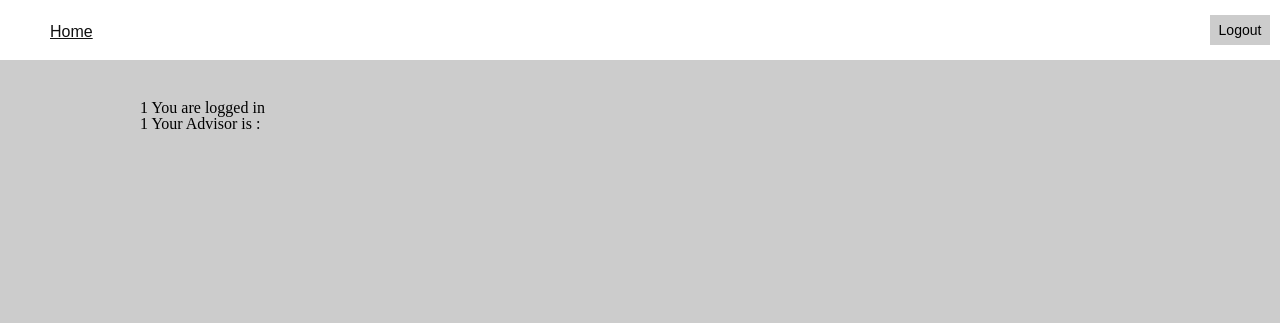
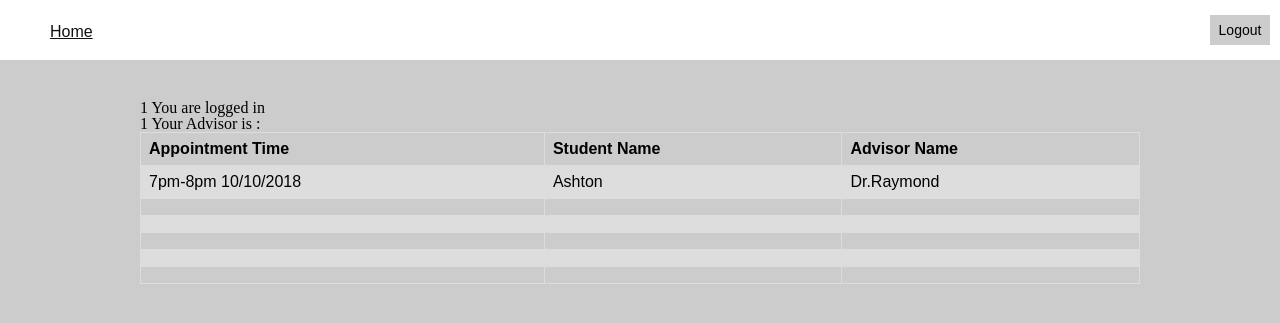
Before and after one commit to ashtondex/AppointmentsWebsite, a PHP site: page / in a window 1280 px wide. Shown: the top 323 px of the page. Run offline with PHP 8.4, Linux system fonts and the light colour scheme; the visitor is signed in with stand-in values (Sample User, id 1); data that the repository does not hold is empty.

Commit message:
simple table

```diff
--- a/index.php
+++ b/index.php
@@ -20,10 +20,48 @@
                 while ($row = $result->fetch_assoc()) {
                     echo $row['advisor_first']."<br>";
                 }
-
+                echo ' <table>
+                <tr>
+                  <th>Appointment Time</th>
+                  <th>Student Name</th>
+                  <th>Advisor Name</th>
+                </tr>
+                <tr>
+                  <td>7pm-8pm  10/10/2018</td>
+                  <td>Ashton</td>
+                  <td>Dr.Raymond</td>
+                </tr>
+                <tr>
+                  <td></td>
+                  <td></td>
+                  <td></td>
+                </tr>
+                <tr>
+                <td></td>
+                  <td></td>
+                  <td></td>
+                </tr>
+                <tr>
+                <td></td>
+                  <td></td>
+                  <td></td>
+                </tr>
+                <tr>
+                <td></td>
+                  <td></td>
+                  <td></td>
+                </tr>
+                <tr>
+                <td></td>
+                  <td></td>
+                  <td></td>
+                </tr>
+              </table>';
 
             }
          ?>
+
+
         </div>
  </section>
 
--- a/styles.css
+++ b/styles.css
@@ -254,3 +254,20 @@ header .nav-login a{
 
 
 }
+
+
+table {
+    font-family: arial, sans-serif;
+    border-collapse: collapse;
+    width: 100%;
+}
+
+td, th {
+    border: 1px solid #dddddd;
+    text-align: left;
+    padding: 8px;
+}
+
+tr:nth-child(even) {
+    background-color: #dddddd;
+}
```
